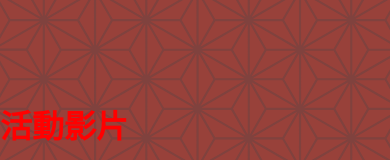
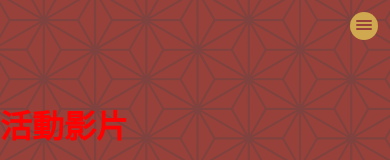
Before and after one commit to bibibobobi/2023dajia_mazu, a Next.js app: page / in a window 390 px wide. Shown: the top 160 px of the page. Built offline with nearby package versions, Linux system fonts and the light colour scheme.

Commit message:
feat(side-menu): add hamburger menu functionality

```diff
--- /dev/null
+++ b/components/icons/menu-icon.tsx
@@ -0,0 +1,40 @@
+export function MenuIcon(): JSX.Element {
+  return (
+    <svg
+      width='28'
+      height='28'
+      viewBox='0 0 28 28'
+      fill='none'
+      xmlns='http://www.w3.org/2000/svg'
+    >
+      <circle cx='14' cy='14' r='14' fill='#D0A84F' />
+      <line
+        x1='7'
+        y1='9'
+        x2='21'
+        y2='9'
+        stroke='#98413A'
+        stroke-width='2'
+        stroke-linecap='round'
+      />
+      <line
+        x1='7'
+        y1='13'
+        x2='21'
+        y2='13'
+        stroke='#98413A'
+        stroke-width='2'
+        stroke-linecap='round'
+      />
+      <line
+        x1='7'
+        y1='17'
+        x2='21'
+        y2='17'
+        stroke='#98413A'
+        stroke-width='2'
+        stroke-linecap='round'
+      />
+    </svg>
+  );
+}
--- a/components/side-menu.tsx
+++ b/components/side-menu.tsx
@@ -0,0 +1,146 @@
+import Image from 'next/image';
+import styled from 'styled-components';
+import Link from 'next/link';
+import { navLinks } from 'constants/nav-links';
+import { useState } from 'react';
+import { MenuIcon } from './icons/menu-icon';
+
+const SideMenuWrapper = styled.nav`
+  display: flex;
+  flex-direction: column;
+  position: fixed;
+  left: 0%;
+  right: 0%;
+  top: 0%;
+  bottom: 0%;
+  height: calc(100vh - 44px);
+  background: rgba(20, 4, 4, 0.8);
+  justify-content: space-between;
+  align-items: center;
+  padding: 0 24px;
+  visibility: ${(prop) => (prop.show ? 'visible' : 'hidden')};
+  transform: ${(prop) =>
+    prop.show ? 'translateX(0px)' : 'translateY(-235px)'};
+  transition: 0.2s ease-in;
+
+  @media (min-width: 768px) {
+    display: none;
+  }
+`;
+
+const ItemsWrapper = styled.div`
+  display: flex;
+  flex-direction: column;
+`;
+
+const Li = styled.li`
+  list-style: none;
+  svg {
+    width: 104px;
+    height: 26px;
+  }
+
+  :hover svg {
+    filter: drop-shadow(3px 3px 2px rgb(0 0 0 / 0.7));
+    transition: 0.5s ease-in-out;
+    path {
+      fill: #ffffff;
+      transition: 0.3s ease-in-out;
+    }
+  }
+`;
+
+const LogoWrapper = styled.div`
+  display: flex;
+  flex-direction: column;
+  gap: 8px; /* Safari 12+ */
+  grid-gap: 8px; /* Safari 10-11 */
+`;
+
+const IconsWrapper = styled.div`
+  display: flex;
+  gap: 8px; /* Safari 12+ */
+  grid-gap: 8px; /* Safari 10-11 */
+  color: #fff;
+`;
+
+const ToggleButton = styled.div`
+  width: 28px;
+  height: 28px;
+  border-radius: 50%;
+  position: fixed;
+  top: 12px;
+  right: 12px;
+  cursor: pointer;
+  display: flex;
+  align-items: center;
+  justify-content: center;
+  z-index: 50;
+  svg {
+    max-width: 28px;
+    transition-duration: 0.3s;
+    transform: ${(prop) => (prop.show ? 'rotate(90deg)' : 'rotate(0deg)')};
+  }
+
+  @media (min-width: 768px) {
+    display: none;
+  }
+`;
+
+export default function SideMenu() {
+  const [show, setShow] = useState(false);
+  return (
+    <>
+      <ToggleButton
+        onClick={() => {
+          setShow(!show);
+        }}
+        show={show}
+      >
+        <MenuIcon />
+      </ToggleButton>
+      <SideMenuWrapper show={show}>
+        <ItemsWrapper>
+          {navLinks.map((item) => {
+            return (
+              <Li key={item.name}>
+                <Link
+                  href={item.href}
+                  scroll={false}
+                  onClick={() => {
+                    setShow(!show);
+                  }}
+                >
+                  <item.svgIcon />
+                </Link>
+              </Li>
+            );
+          })}
+        </ItemsWrapper>
+        <LogoWrapper>
+          <a
+            href='https://www.mnews.tw/'
+            target='_blank'
+            rel='noreferrer noopenner'
+          >
+            <Image
+              src='/icons/mnews-logo.svg'
+              alt='mnews logo'
+              width={128}
+              height={24}
+            />
+          </a>
+          <Link href='/'>
+            <Image
+              src='/icons/tachiatemple-logo.svg'
+              alt='tachia temple logo'
+              width={80}
+              height={24}
+            />
+          </Link>
+        </LogoWrapper>
+        <IconsWrapper>share icons</IconsWrapper>
+      </SideMenuWrapper>
+    </>
+  );
+}
--- a/pages/index.tsx
+++ b/pages/index.tsx
@@ -2,6 +2,7 @@
 import Image from 'next/image';
 import styled from 'styled-components';
 import Navigation from '../components/nav';
+import SideMenu from 'components/side-menu';
 
 // import { Inter } from '@next/font/google';
 
@@ -29,6 +30,7 @@
         <link rel='icon' type='image/x-icon' href={'/icons/favicon.ico'} />
       </Head>
       <Navigation></Navigation>
+      <SideMenu></SideMenu>
       <Anchor id='video' />
       <H1>活動影片</H1>
       <Anchor id='intro' />
```
